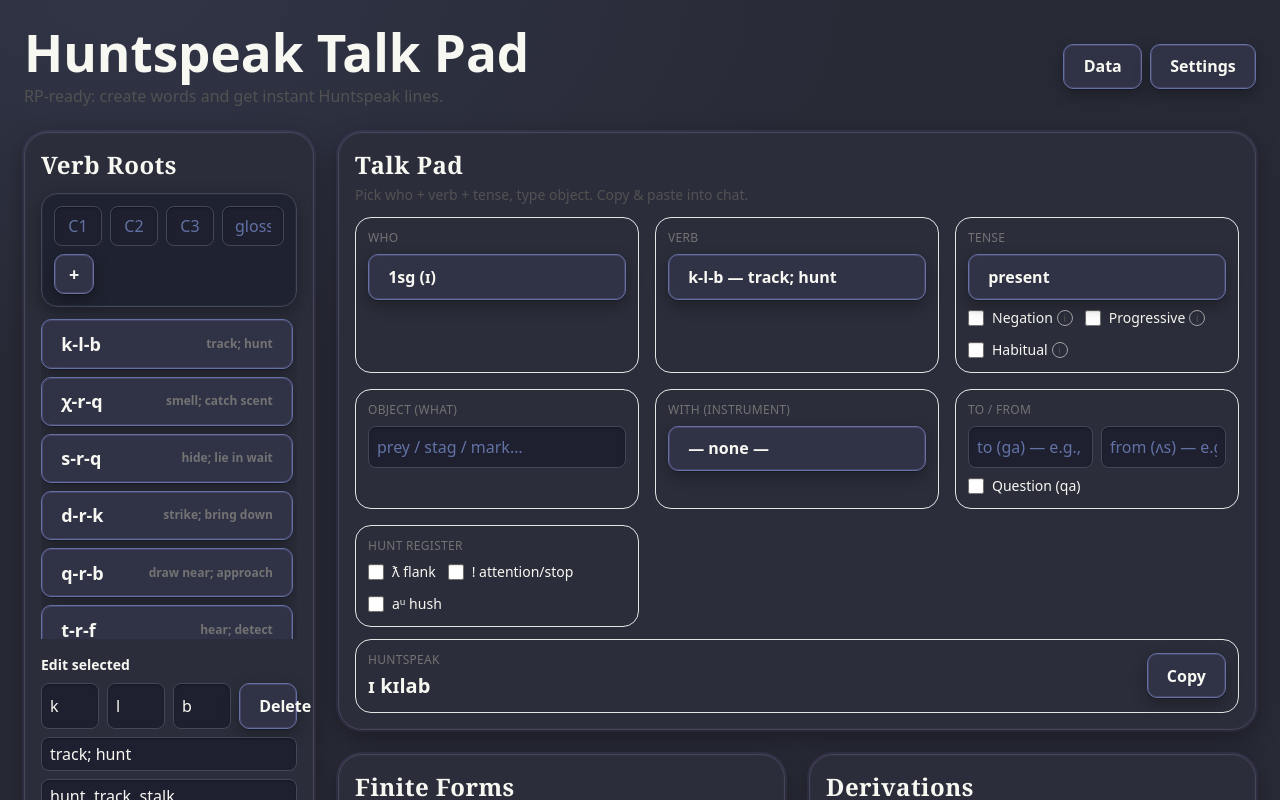
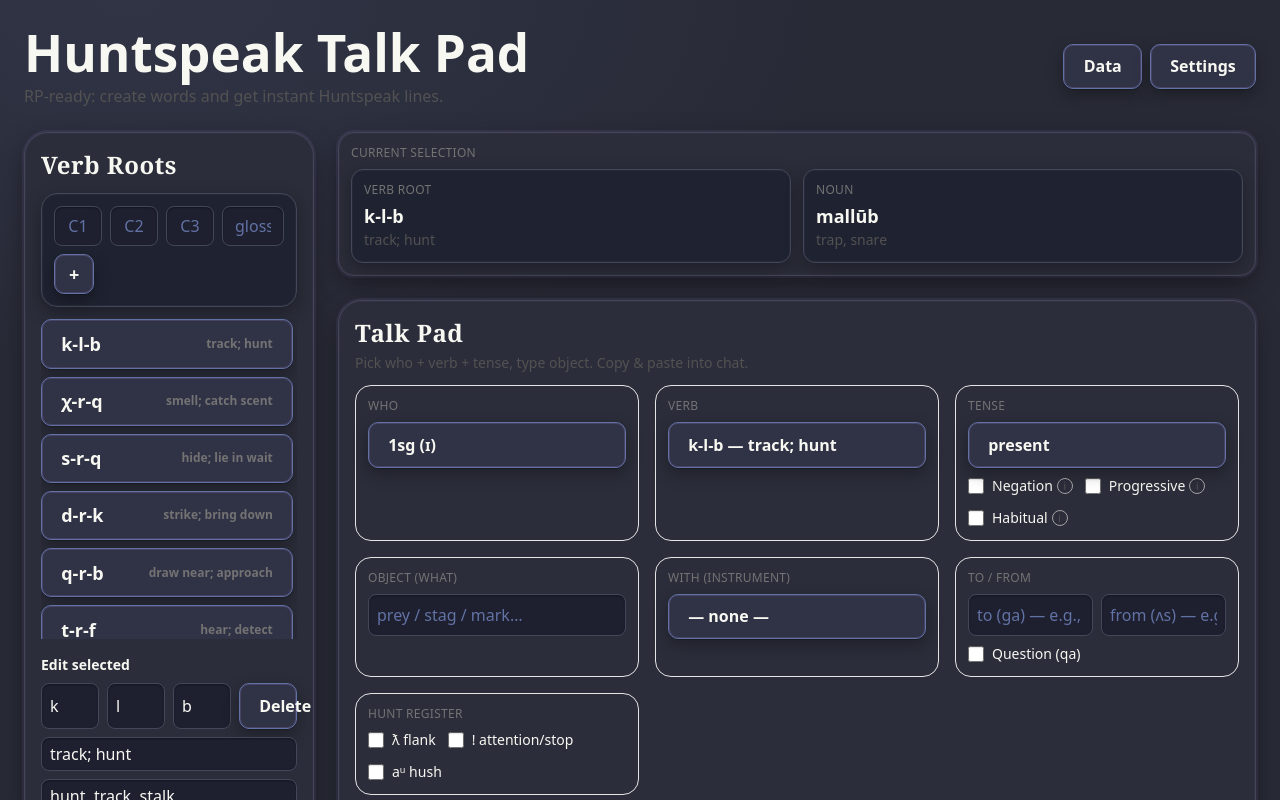
Before and after one commit to L1ghth0us3/Moontalk, a React (Vite) app: page / in a window 1280 px wide. Shown: the top 800 px of the page. Built offline with nearby package versions, Linux system fonts and the light colour scheme.

Commit message:
feat(ui): add SelectedSummary component showing current verb root and noun; wire into main view

```diff
--- a/src/HuntspeakTalkPad.tsx
+++ b/src/HuntspeakTalkPad.tsx
@@ -8,6 +8,7 @@ import RenderDerivations from "./components/Derivations";
 import FreeTranslator from "./components/FreeTranslator";
 import { useLocalStorageState, LS_KEYS } from "./lib/storage";
 import FiniteForms from "./components/FiniteForms";
+import SelectedSummary from "./components/SelectedSummary";
 
 /**
  * App shell: orchestrates roots/nouns editing, sentence builder (Talk Pad),
@@ -64,6 +65,7 @@ export default function HuntspeakTalkPad(){
   }, [theme, systemDark]);
 
   const selected = roots.find(r=>r.id===selectedId) || null;
+  const selectedNoun = nouns.find(n=>n.id===selectedNounId) || null;
   const [showCollapse, setShowCollapse] = useLocalStorageState<boolean>('huntspeak_show_collapse', false);
   const [talkCollapsed, setTalkCollapsed] = useLocalStorageState<boolean>('huntspeak_collapse_talk', false);
   // Small helper UI to allow collapsing the TalkPad area when enabled in settings.
@@ -138,6 +140,7 @@ export default function HuntspeakTalkPad(){
           <NounEditor initial={nouns} onChange={setNouns} selectedId={selectedNounId} onSelect={setSelectedNounId} showCollapse={showCollapse} />
         </aside>
         <main className="lg:col-span-3 2xl:col-span-4 space-y-6">
+          <SelectedSummary root={selected} noun={selectedNoun} />
           <section className="rounded-3xl border border-neutral-200 p-4 shadow-sm fantasy-card">
             <div className="flex items-center justify-between mb-1">
               <h2 className="text-xl md:text-2xl font-semibold">Talk Pad</h2>
--- /dev/null
+++ b/src/components/SelectedSummary.tsx
@@ -0,0 +1,37 @@
+import type { Noun, Root } from "../types";
+
+/**
+ * Displays the currently selected verb root and noun for quick reference.
+ * Shows triliteral root (C1‑C2‑C3) and the noun with their glosses.
+ */
+export default function SelectedSummary({ root, noun }: { root: Root | null; noun: Noun | null }) {
+  return (
+    <section className="rounded-2xl border border-neutral-200 p-3 fantasy-card">
+      <div className="text-xs uppercase tracking-wide text-neutral-500 mb-2">Current selection</div>
+      <div className="grid grid-cols-1 md:grid-cols-2 gap-3">
+        <div className="rounded-xl border border-neutral-200 p-3 sub-panel">
+          <div className="text-xs uppercase tracking-wide text-neutral-500">Verb root</div>
+          {root ? (
+            <div className="mt-1">
+              <div className="font-semibold text-lg">{[root.c1, root.c2, root.c3].join("-")}</div>
+              <div className="text-sm text-neutral-600">{root.gloss || "(no gloss)"}</div>
+            </div>
+          ) : (
+            <div className="mt-1 text-sm text-neutral-500">None selected</div>
+          )}
+        </div>
+        <div className="rounded-xl border border-neutral-200 p-3 sub-panel">
+          <div className="text-xs uppercase tracking-wide text-neutral-500">Noun</div>
+          {noun ? (
+            <div className="mt-1">
+              <div className="font-semibold text-lg break-words">{noun.word}</div>
+              <div className="text-sm text-neutral-600">{noun.gloss || "(no gloss)"}</div>
+            </div>
+          ) : (
+            <div className="mt-1 text-sm text-neutral-500">None selected</div>
+          )}
+        </div>
+      </div>
+    </section>
+  );
+}
```
